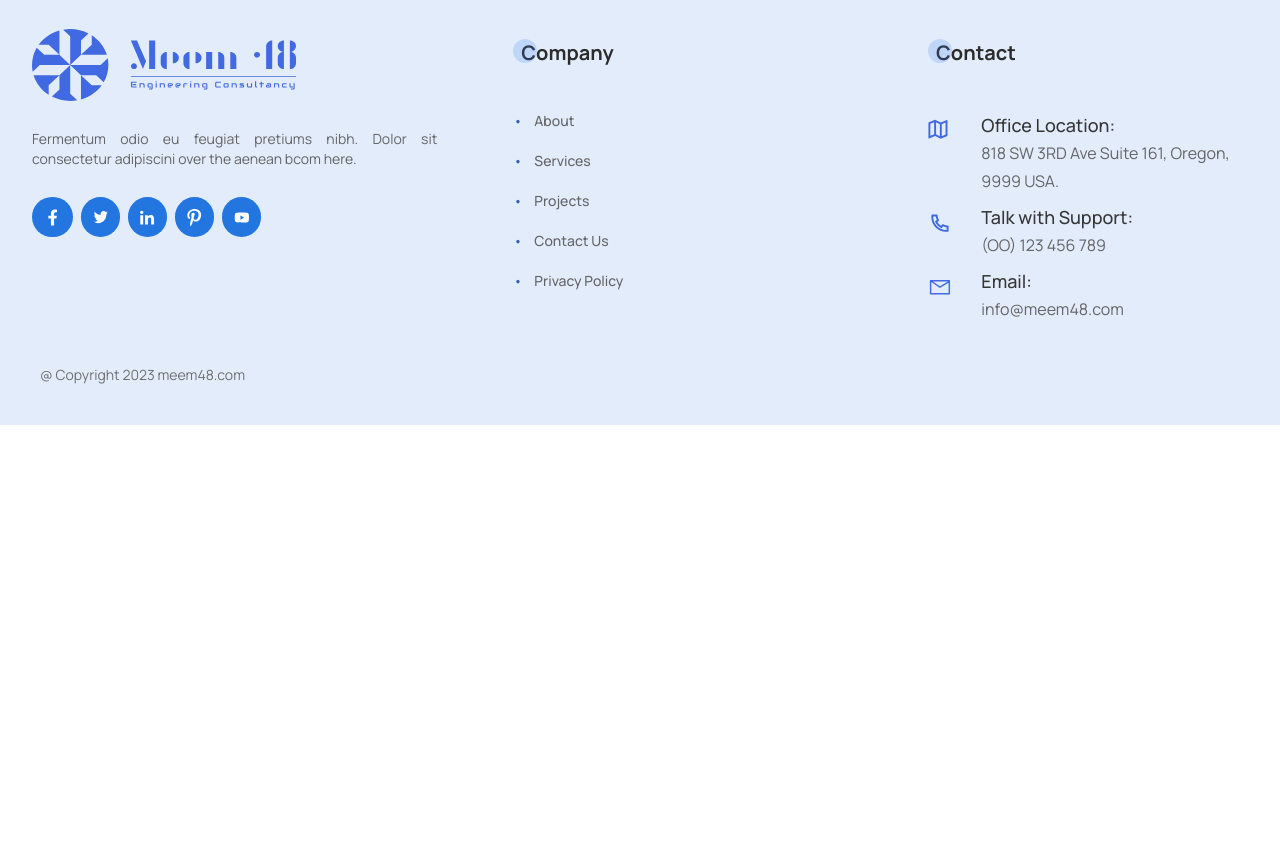
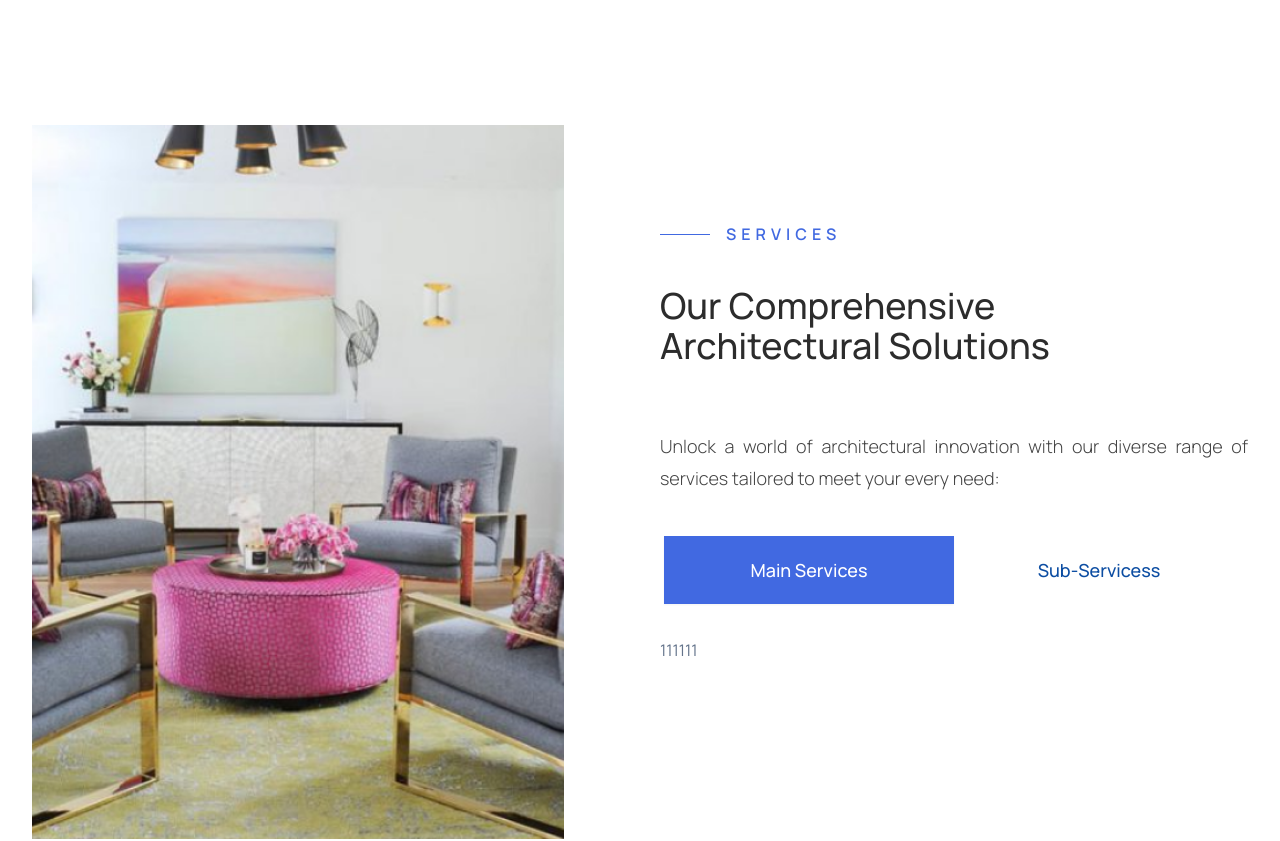
Before and after one commit to prasnaaryal/meem-48, a Next.js app: page / in a window 1280 px wide. Shown: the part 6040-6881 px from the top of the page. Before the commit the page ends 6465 px from the top, so only its background shows below. Built offline with nearby package versions, Linux system fonts and the light colour scheme.

Commit message:
service section (WIP)

```diff
--- /dev/null
+++ b/src/views/Home/Services.tsx
@@ -0,0 +1,58 @@
+import StyledHeader from "@/components/StyledHeader";
+import { Tabs, TabsContent, TabsList, TabsTrigger } from "@/components/ui/tabs";
+
+function Services() {
+  return (
+    <div className="container py-36">
+      <div className="grid grid-cols-12 gap-5 sm:gap-10 w-full">
+        <div className="col-span-12 lg:col-span-6  sm:w-full h-[300px] sm:h-[714px] sm:pr-14">
+          <img
+            src="/assets/images/services.png"
+            className="w-full h-full object-cover"
+            alt="about"
+          />
+        </div>
+        <div className="col-span-12 lg:col-span-6 w-full flex flex-col justify-center gap-10">
+          <div className="flex flex-col gap-3">
+            <StyledHeader title="Services" singleLine={true} />
+            <h1 className="mb-6 text-2xl  sm:text-4xl font-medium text-head sm:w-[550px]">
+              Our Comprehensive Architectural Solutions
+            </h1>
+          </div>
+
+          <div className="flex flex-col gap-14">
+            <p className="text-subHead text-lg font-light leading-8 text-justify">
+              Unlock a world of architectural innovation with our diverse range
+              of services tailored to meet your every need:
+            </p>
+            <Tabs defaultValue="tab1">
+              <TabsList className="w-full">
+                <TabsTrigger
+                  value="tab1"
+                  className="w-full text-lg font-medium"
+                >
+                  Main Services
+                </TabsTrigger>
+                <TabsTrigger
+                  value="tab2"
+                  className="w-full  text-lg font-medium"
+                >
+                  Sub-Servicess
+                </TabsTrigger>
+              </TabsList>
+              <TabsContent value="tab1" className="py-10 ">
+                111111
+              </TabsContent>
+              <TabsContent value="tab2" className="py-10">
+                222222
+              </TabsContent>
+            </Tabs>
+          </div>
+          <div></div>
+        </div>
+      </div>
+    </div>
+  );
+}
+
+export default Services;
--- a/src/views/Home/index.tsx
+++ b/src/views/Home/index.tsx
@@ -5,6 +5,7 @@ import Meem from "./Meem";
 import Residental from "./Residental";
 import Tailored from "./Tailored";
 import Work from "./Work";
+import Services from "./Services";
 
 function Index() {
   return (
@@ -16,6 +17,7 @@ function Index() {
       <Residental />
       <Tailored />
       <Work />
+      <Services />
     </div>
   );
 }
```
